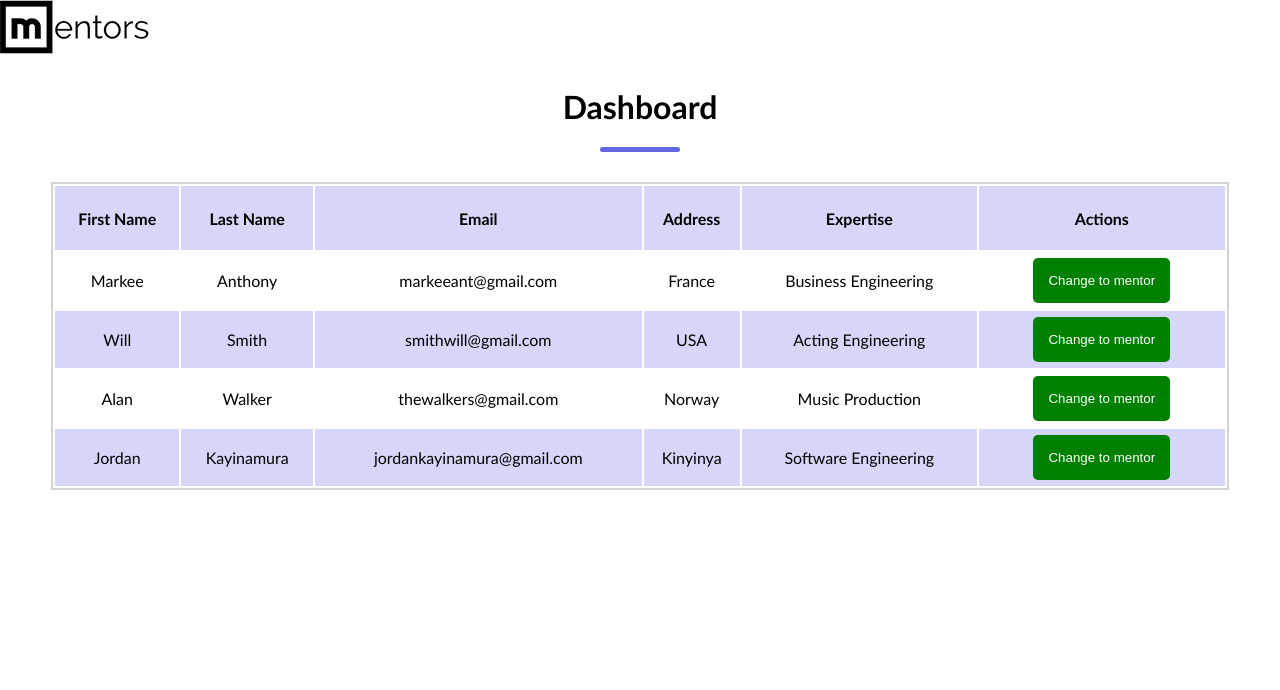
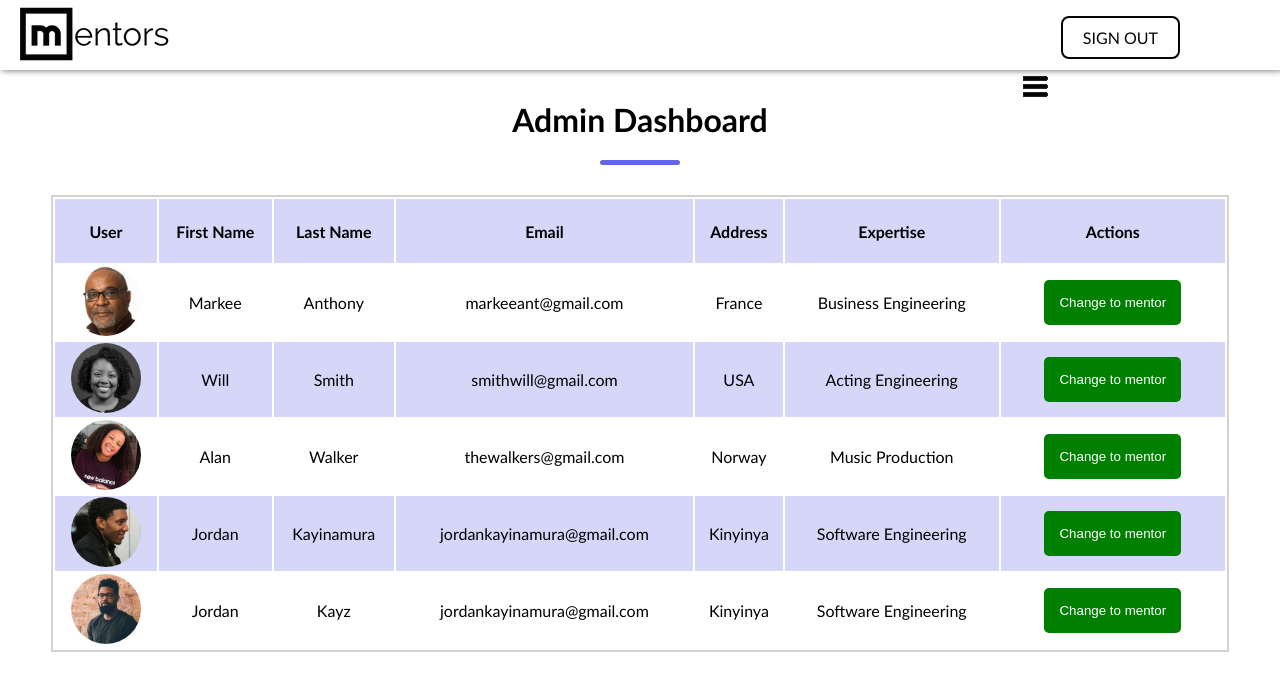
Before and after one commit to jo-rdan/Free-Mentor, a website: page UI/pages/admin-page.html in a window 1280 px wide. Drawn offline with Linux system fonts and the light colour scheme; files whose address does not match are found by name.

Commit message:
bug(ui) fix admin dashboard - add image to users going to be promoted - add signout link on the navbar - customize the navbar [Finishes #168266988]

```diff
--- a/UI/pages/admin-page.html
+++ b/UI/pages/admin-page.html
@@ -10,15 +10,26 @@
 </head>
 
 <body>
-  <nav class="admin-nav"><img src="../assets/LogoMakr_8c0Guh.jpg" alt=""></nav>
+  <nav class="nav-bar">
+    <div class="logo"><img src="../assets/LogoMakr_8c0Guh.jpg" alt=""></div>
+    <div class="links">
+      <ul>
+        <li><a href="signin.html">Sign Out</a></li>
+      </ul>
+      <div class="menu"><img src="./assets/menu.png" alt=""></div>
+    </div>
+  </nav>
   <div class="container">
     <div class="header-table">
-      <div class="header"><h1>Dashboard</h1></div>
+      <div class="header"><h1>Admin Dashboard</h1></div>
       <div class="underline"></div>
     </div>
     <div class="admin-table">
       <table>
         <tr class="selected">
+          <th>
+            <h4>User</h4>
+          </th>
           <th>
             <h4>First Name</h4>
           </th>
@@ -39,6 +50,7 @@
           </th>
         </tr>
         <tr>
+          <td class="img-user"><img src="../assets/mentor1.jpg" alt="" width="70px"></td>
           <td>Markee</td>
           <td>Anthony</td>
           <td>markeeant@gmail.com</td>
@@ -49,6 +61,7 @@
           </td>
         </tr>
         <tr class="selected">
+          <td class="img-user"><img src="../assets/mento2.jpg" alt="" width="70px"></td>
           <td>Will</td>
           <td>Smith</td>
           <td>smithwill@gmail.com</td>
@@ -59,6 +72,7 @@
           </td>
         </tr>
         <tr>
+          <td class="img-user"><img src="../assets/mentor3.jpg" alt="" width="70px"></td>
           <td>Alan</td>
           <td>Walker</td>
           <td>thewalkers@gmail.com</td>
@@ -70,8 +84,20 @@
 
         </tr>
         <tr class="selected">
+          <td class="img-user"><img src="../assets/mentor4.jpg" alt="" width="70px"></td>
           <td>Jordan</td>
           <td>Kayinamura</td>
+          <td>jordankayinamura@gmail.com</td>
+          <td>Kinyinya</td>
+          <td>Software Engineering</td>
+          <td>
+            <div class="action"><button>Change to mentor</button></div>
+          </td>
+        </tr>
+        <tr>
+          <td class="img-user"><img src="../assets/mentor5.jpg" alt="" width="70px"></td>
+          <td>Jordan</td>
+          <td>Kayz</td>
           <td>jordankayinamura@gmail.com</td>
           <td>Kinyinya</td>
           <td>Software Engineering</td>
```
